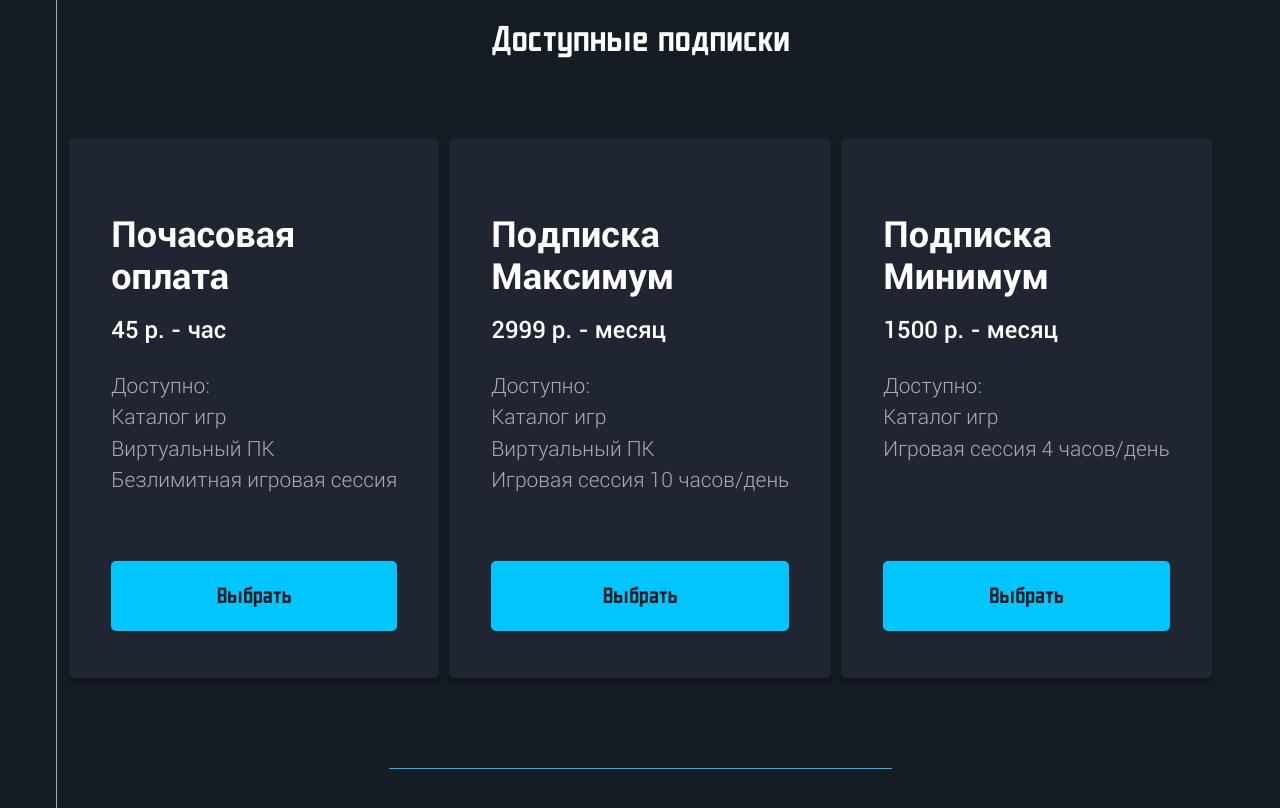
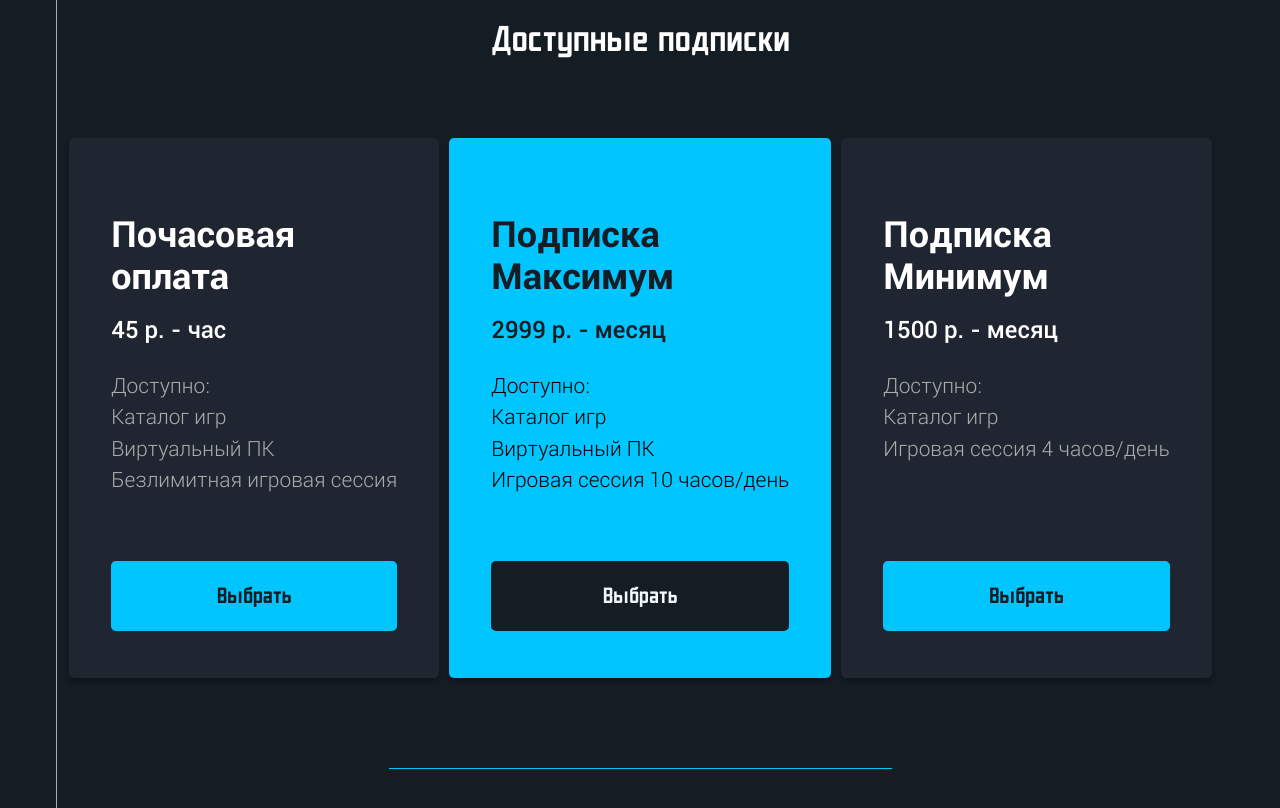
Before and after one commit to Mighty-Lion/Warplaycloud, a React (Vite) app: page / in a window 1280 px wide. Shown: the part 2060-2868 px from the top of the page. Built offline with nearby package versions, Linux system fonts and the light colour scheme.

Commit message:
fix colors for SubscribtionCard

```diff
--- a/src/components/Subscriptions/index.tsx
+++ b/src/components/Subscriptions/index.tsx
@@ -10,6 +10,7 @@ export const subscriptionsArray = [
 Каталог игр
 Виртуальный ПК
 Безлимитная игровая сессия`,
+    even: false,
   },
   {
     name: `Подписка
@@ -19,6 +20,7 @@ export const subscriptionsArray = [
 Каталог игр
 Виртуальный ПК
 Игровая сессия 10 часов/день`,
+    even: true,
   },
   {
     name: `Подписка
@@ -27,12 +29,14 @@ export const subscriptionsArray = [
     text: `Доступно:
 Каталог игр
 Игровая сессия 4 часов/день`,
+    even: false,
   },
 ];
 export interface ISubscriptionCardProps {
   name: string;
   rate: string;
   text: string;
+  even: boolean;
 }
 
 export function Subscriptions() {
@@ -43,6 +47,7 @@ export function Subscriptions() {
         name={item.name}
         text={item.text}
         rate={item.rate}
+        even={item.even}
       />
     )
   );
--- a/src/components/Subscriptions/partials/SubscriptionCard/index.styles.ts
+++ b/src/components/Subscriptions/partials/SubscriptionCard/index.styles.ts
@@ -1,30 +1,34 @@
 import styled from '@emotion/styled';
 import { getBreakpoint } from '@/Breakpoints';
 
-export const SubscriptionCardWrapper = styled.div`
+export const SubscriptionCardWrapper = styled.div<{ even?: boolean }>`
   position: relative;
   padding: 76px 42px 47px;
   border-radius: 5px;
-  background: var(--color-black-400);
   box-shadow: 0px 4px 4px 0px rgba(0, 0, 0, 0.25);
+
+  background: ${(props) =>
+    props.even ? `var(--color-blue-100)` : `var(--color-black-400)`};
 
   @media (max-width: ${getBreakpoint('TABLET_UL', 'down')}) {
     padding: 76px 24px 51px;
   }
 `;
 
-export const SubscriptionCardName = styled.pre`
+export const SubscriptionCardName = styled.pre<{ even: boolean }>`
   margin: 0 0 18px 0;
-  color: var(--color-white-0);
+  color: ${(props) =>
+    props.even ? `var(--color-black-700)` : `var(--color-white-0)`};
   font-family: Roboto, sans-serif;
   font-size: 36px;
   font-style: normal;
   font-weight: 700;
 `;
 
-export const SubscriptionCardRate = styled.div`
+export const SubscriptionCardRate = styled.div<{ even: boolean }>`
   margin-bottom: 27px;
-  color: var(--color-white-0);
+  color: ${(props) =>
+    props.even ? `var(--color-black-700)` : `var(--color-white-0)`};
   font-family: Roboto, sans-serif;
   font-size: 24px;
   font-style: normal;
@@ -32,9 +36,10 @@ export const SubscriptionCardRate = styled.div`
   line-height: normal;
 `;
 
-export const SubscriptionText = styled.pre`
+export const SubscriptionText = styled.pre<{ even: boolean }>`
   margin: 0 0 134px 0;
-  color: var(--color-gray-500);
+  color: ${(props) =>
+    props.even ? `var(--color-black-900)` : `var(--color-gray-500)`};
   font-family: Roboto, sans-serif;
   font-size: 21px;
   font-style: normal;
@@ -42,10 +47,7 @@ export const SubscriptionText = styled.pre`
   line-height: 150%;
 `;
 
-export const SubscriptionButton = styled.button`
-  &:nth-of-type(even) {
-    color: var(--color-white-100);
-  }
+export const SubscriptionButton = styled.button<{ even: boolean }>`
   position: absolute;
   bottom: 47px;
   left: 42px;
@@ -57,10 +59,11 @@ export const SubscriptionButton = styled.button`
   width: calc(100% - 84px);
   height: 70px;
   border-radius: 5px;
-  background: var(--color-blue-100);
   cursor: pointer;
-
-  color: var(--color-black-700);
+  background: ${(props) =>
+    props.even ? `var(--color-black-700)` : `var(--color-blue-100)`};
+  color: ${(props) =>
+    props.even ? `var(--color-white-100)` : `var(--color-black-700)`};
   font-family: Aire Exterior, sans-serif;
   font-size: 24px;
   font-style: normal;
--- a/src/components/Subscriptions/partials/SubscriptionCard/index.tsx
+++ b/src/components/Subscriptions/partials/SubscriptionCard/index.tsx
@@ -7,13 +7,13 @@ import {
 } from '@/components/Subscriptions/partials/SubscriptionCard/index.styles';
 import { ISubscriptionCardProps } from '@/components/Subscriptions';
 
-export function SubscriptionCard({ name, text, rate }: ISubscriptionCardProps) {
+export function SubscriptionCard({ name, text, rate, even }: ISubscriptionCardProps) {
   return (
-    <SubscriptionCardWrapper>
-      <SubscriptionCardName>{name}</SubscriptionCardName>
-      <SubscriptionCardRate>{rate}</SubscriptionCardRate>
-      <SubscriptionText>{text}</SubscriptionText>
-      <SubscriptionButton>Выбрать</SubscriptionButton>
+    <SubscriptionCardWrapper even={even}>
+      <SubscriptionCardName even={even}>{name}</SubscriptionCardName>
+      <SubscriptionCardRate even={even}>{rate}</SubscriptionCardRate>
+      <SubscriptionText even={even}>{text}</SubscriptionText>
+      <SubscriptionButton even={even}>Выбрать</SubscriptionButton>
     </SubscriptionCardWrapper>
   );
 }
```
